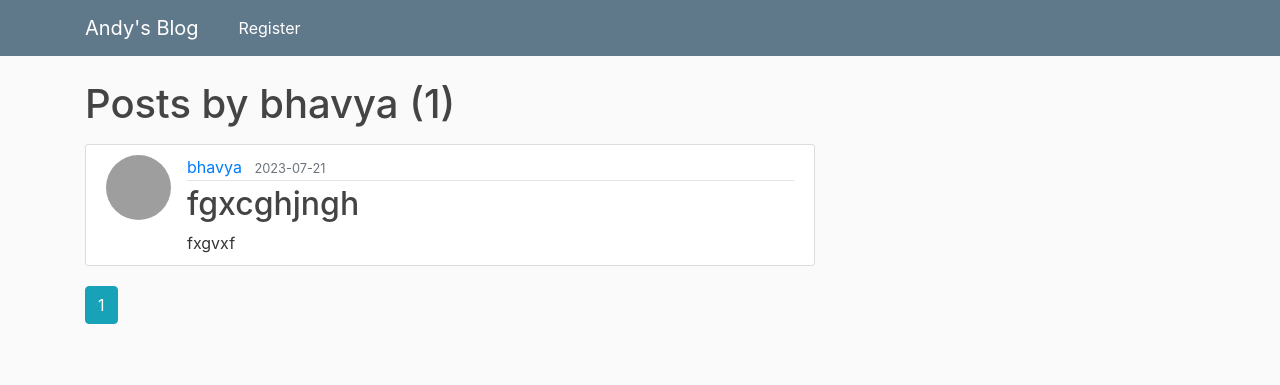
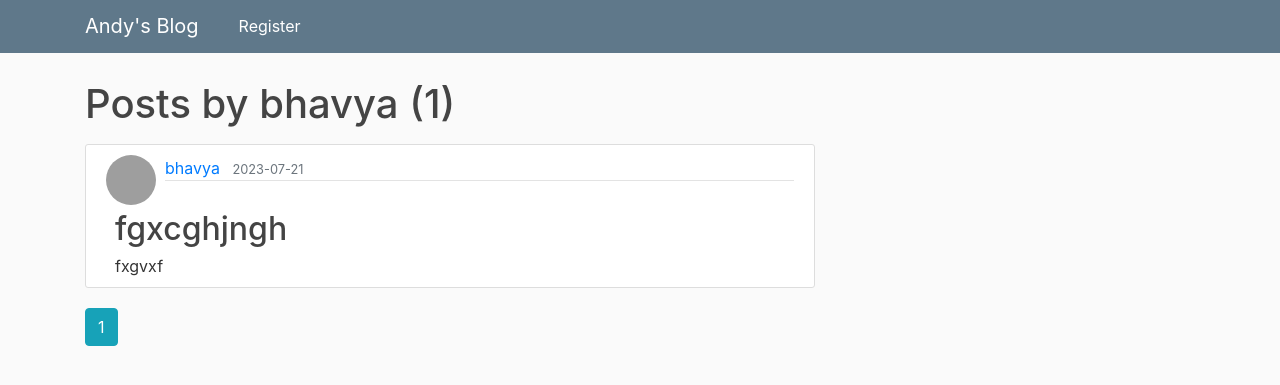
Before and after one commit to bhavyakundra/Blog-Site, a Flask app: a page that uses flask_blog_andy/flaskblog/templates/layout.html in a window 1280 px wide. Shown: the top 385 px of the page. Run offline with Flask 2, Linux system fonts and the light colour scheme; data comes from the database, SQL or seed files in the repository; parts of the project's set-up code (start-up, migrations or seed data) failed here and were passed over; some libraries are stand-ins or nearby versions; grey boxes are pictures that could not be loaded.

Commit message:
changes in rich text

```diff
--- a/flask_blog_andy/flaskblog/static/main.css
+++ b/flask_blog_andy/flaskblog/static/main.css
@@ -41,19 +41,21 @@ a.article-title:hover {
   text-decoration: none;
 }
 
-.article-content {
+/* .article-content {
   white-space: pre-line;
-}
+} */
 
 .article-img {
-  height: 65px;
-  width: 65px;
-  margin-right: 16px;
+  height: 50px;
+  width: 50px;
+  margin-right: -41px;
 }
 
 .article-metadata {
+  margin-top: 3px;
   padding-bottom: 1px;
-  margin-bottom: 4px;
+  margin-bottom: 29px;
+  margin-left: 50px;
   border-bottom: 1px solid #e3e3e3
 }
 
@@ -78,3 +80,11 @@ a.article-title:hover {
 .account-heading {
   font-size: 2.5rem;
 }
+
+body {
+    line-height: 1.3; /* Adjust this value for the desired line height */
+}
+
+p {
+    margin-bottom: 10px; /* Adjust this value for the spacing between paragraphs */
+}
--- a/flask_blog_andy/flaskblog/templates/create_post.html
+++ b/flask_blog_andy/flaskblog/templates/create_post.html
@@ -40,6 +40,9 @@ CKEDITOR.replace('content-editor', {
     filebrowserUploadUrl: '{{ url_for("posts.upload_image") }}',
     filebrowserUploadMethod: 'form',
     filebrowserImageUploadUrl: '{{ url_for("posts.upload_image") }}',
+
+    enterMode: CKEDITOR.ENTER_BR,
+    shiftEnterMode: CKEDITOR.ENTER_P,
 });
 </script>
 {% endblock content %}
```
